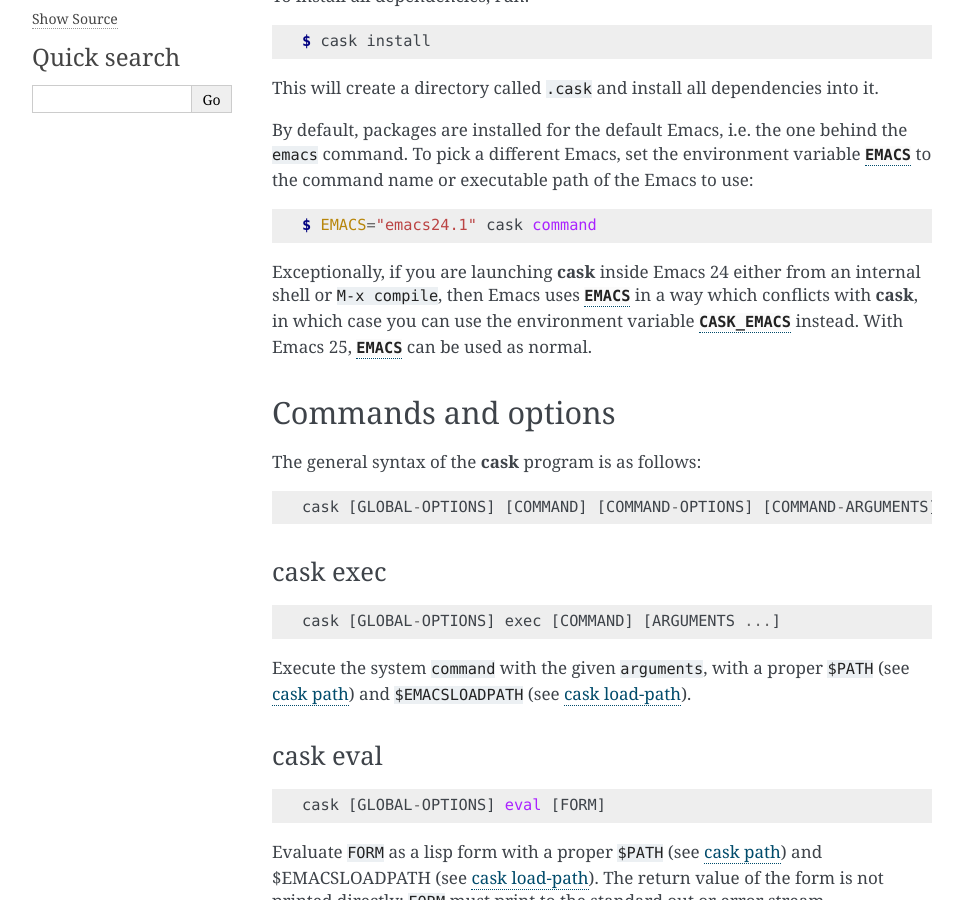
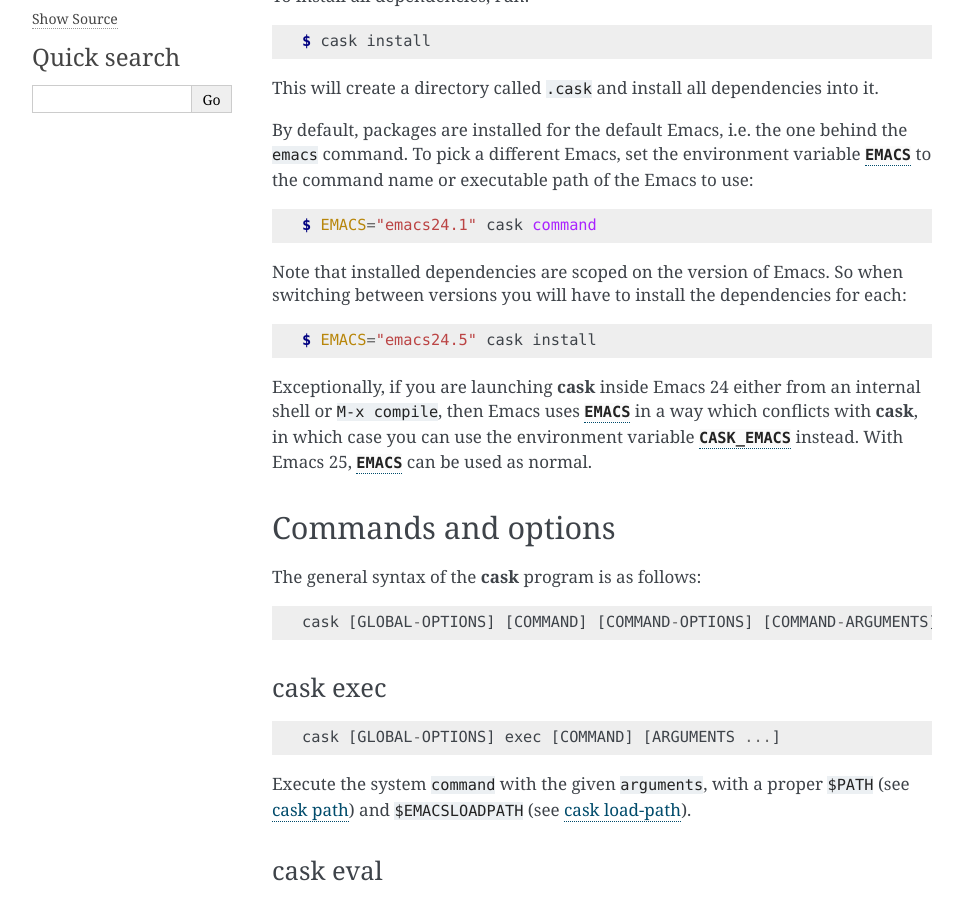
Before and after one commit to cask/cask, a Sphinx documentation site: the page built from doc/guide/usage.rst, in a window 1280 px wide and 900 px high, scrolled down 667 px. Shown: the whole window, without its empty margins (148-1111 px from the left). Built offline with Sphinx 7.4.7, drawn with Linux system fonts in a browser that asks for light colours; cross-references to code outside the pages are shown as plain code.

Commit message:
Note that dependencies are scoped on version
Mention that dependencies will have to be installed for each version of Emacs used.

```diff
--- a/doc/guide/usage.rst
+++ b/doc/guide/usage.rst
@@ -51,6 +51,13 @@
 .. code-block:: console
 
    $ EMACS="emacs24.1" cask command
+
+Note that installed dependencies are scoped on the version of Emacs. So when
+switching between versions you will have to install the dependencies for each:
+
+.. code-block:: console
+
+   $ EMACS="emacs24.5" cask install
 
 Exceptionally, if you are launching :program:`cask` inside Emacs 24 either
 from an internal shell or `M-x compile`, then Emacs uses :envvar:`EMACS` in a
```
